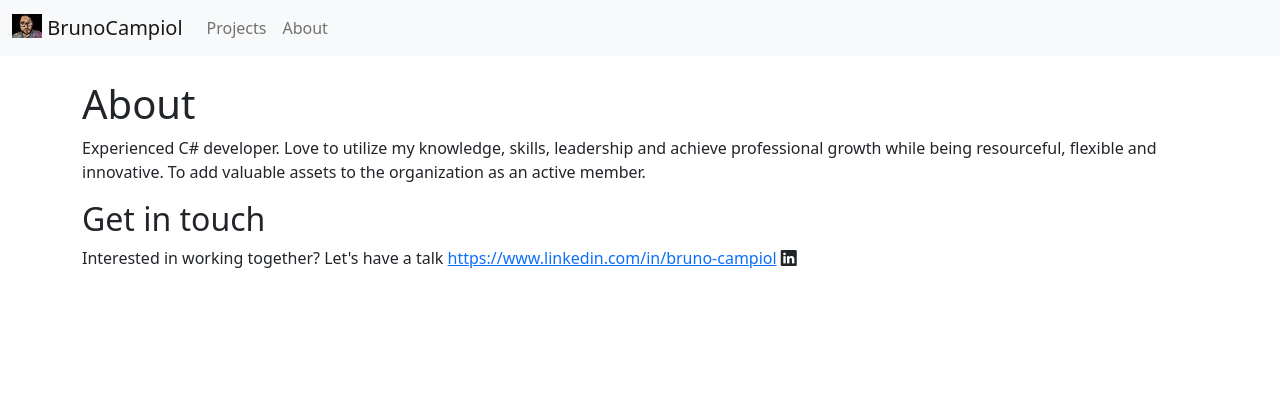
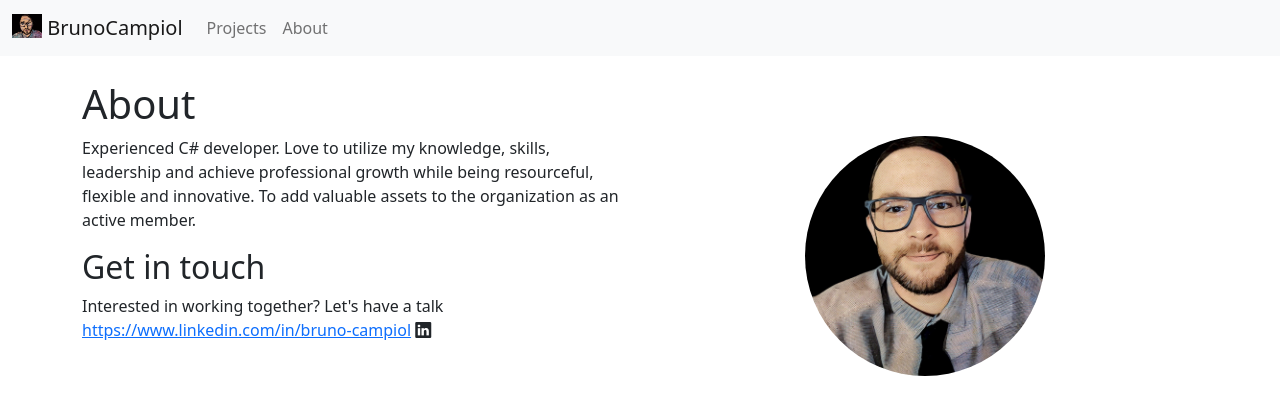
Before and after one commit to brunocampiol/brunocampiol.github.io, a Jekyll site: the page built from about.html, in a window 1280 px wide. Shown: the top 415 px of the page. Built offline with Jekyll 4.4.1, drawn with Linux system fonts in a browser that asks for light colours.

Commit message:
update about page

```diff
--- a/about.html
+++ b/about.html
@@ -7,6 +7,8 @@ layout: default
 <h1>
     About
 </h1>
+<div class="row">
+        <div class="col">
             <p>
                 Experienced C# developer. Love to utilize my knowledge, skills, leadership and achieve professional growth
                 while
@@ -21,3 +23,8 @@ layout: default
                     href="https://www.linkedin.com/in/bruno-campiol/">https://www.linkedin.com/in/bruno-campiol</a>
                 <i class="bi bi-linkedin"></i>
             </p>
+        </div>
+        <div class="col">
+        <img src="./assets/img/me500.jpg" class="img-fluid mx-auto d-block rounded-circle" style="max-height: 15em;"/>
+        </div>
+</div>
```
Lines whose indentation alone changed are shown as unchanged.
